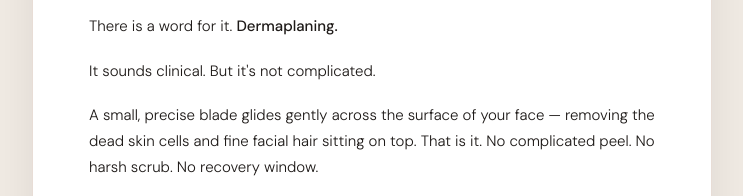
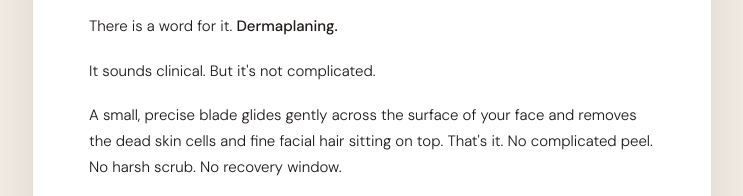
Before and after one commit to jdawkins-marketing/jdawkins-marketing.github.io, a plain HTML site: page direct-response-emails/index.html in a window 1280 px wide. Shown: the part 2176-2372 px from the top of the page, without its empty margins (268-1011 px from the left). Drawn offline with nearby package versions, Linux system fonts and the light colour scheme.

Commit message:
Update index.html

```diff
--- a/direct-response-emails/index.html
+++ b/direct-response-emails/index.html
@@ -619,7 +619,7 @@
 
       <p>It sounds clinical. But it's not complicated.</p>
 
-      <p>A small, precise blade glides gently across the surface of your face — removing the dead skin cells and fine facial hair sitting on top. That is it. No complicated peel. No harsh scrub. No recovery window.</p>
+      <p>A small, precise blade glides gently across the surface of your face and removes the dead skin cells and fine facial hair sitting on top. That's it. No complicated peel. No harsh scrub. No recovery window.</p>
 
       <p>The result is a cleaner surface. Skincare applies more evenly. Makeup sits more smoothly. Your skin feels softer, fresher, and more like itself again.</p>
 
```
